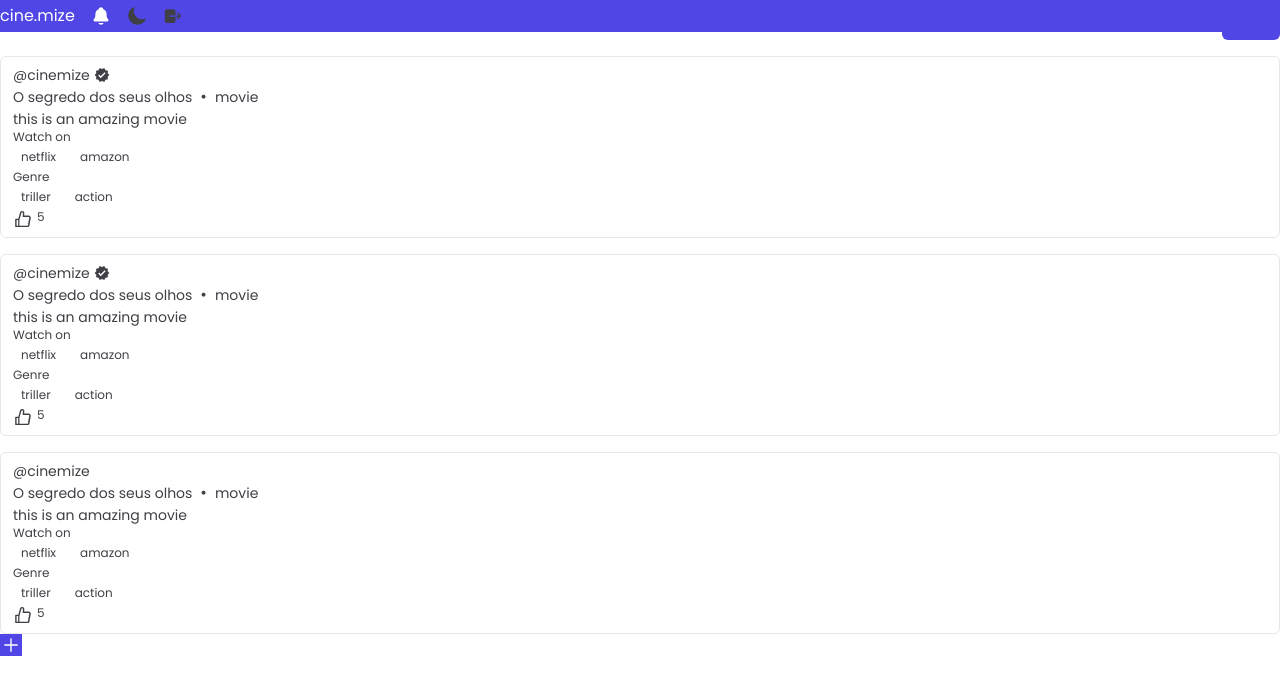
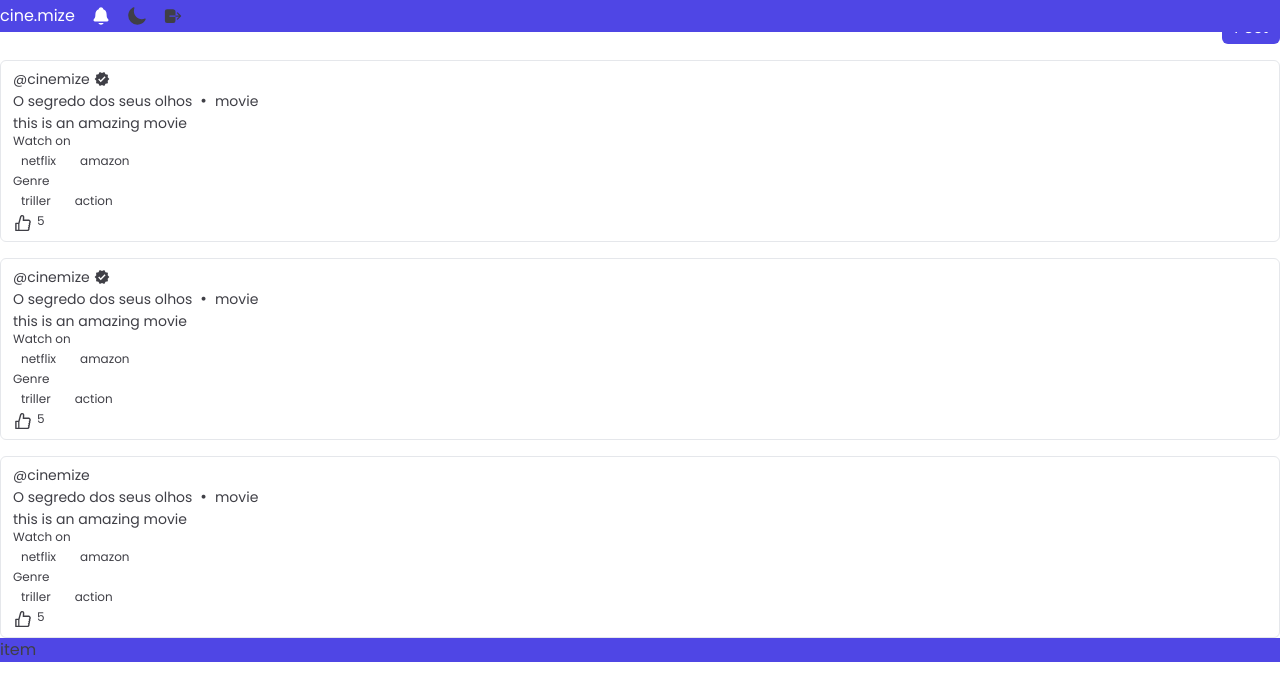
Before and after one commit to felipehimself/cinemize, a Next.js app: page /home in a window 1280 px wide. Shown: the top 700 px of the page. Built offline with nearby package versions, Linux system fonts and the light colour scheme; what tw-elements would draw is missing.

Commit message:
Iniciando bottomtab.

```diff
--- /dev/null
+++ b/Components/Elements/BottonTab.tsx
@@ -0,0 +1,8 @@
+const BottonTab = () => {
+  return (
+    <div className='fixed md:hidden bg-indigo-600 dark:bg-darker w-full bottom-0 left-0 right-0'>
+      <nav className=' container mx-auto flex justify-between'>item</nav>
+    </div>
+  );
+};
+export default BottonTab;
--- a/Components/Elements/Header.tsx
+++ b/Components/Elements/Header.tsx
@@ -51,7 +51,7 @@ const Header = () => {
         </nav>
         <div className='hidden flex-1 md:block '>
             <Input
-              placeHolder='Search user...'
+              placeHolder='Buscar usuário...'
               type='text'
               className='w-full dark:border-darker  rounded-md py-1 px-2'
               name='user'
--- a/Components/Elements/PostCard.tsx
+++ b/Components/Elements/PostCard.tsx
@@ -64,10 +64,10 @@ const PostCard = ({
             </div>
           </div>
           <footer className='flex items-end justify-end gap-1'>
-            <button className='active:scale-105 active:-rotate-3 transition'>
+            <button className='peer active:scale-105 active:-rotate-6 transition'>
               <AiOutlineLike size={20} />
             </button>
-            <span className='text-xs'>5</span>
+            <span className='text-xs peer-active:scale-110'>5</span>
           </footer>
         </div>
       </div>
--- a/Components/Elements/UserProfileContainer.tsx
+++ b/Components/Elements/UserProfileContainer.tsx
@@ -6,7 +6,7 @@ const UserProfileContainer = ({
   children: React.ReactNode;
 }): JSX.Element => {
   return (
-    <div className='bg-white dark:bg-dark fixed container left-1/2 -translate-x-2/4'>
+    <div className='bg-white dark:bg-dark fixed container -mt-2 left-1/2 -translate-x-2/4'>
       {children}
     </div>
   );
--- a/Components/Layout.tsx
+++ b/Components/Layout.tsx
@@ -1,10 +1,11 @@
 import React, { useState, useEffect } from 'react';
 import Header from './Elements/Header';
 import { useRouter } from 'next/router';
+import BottonTab from './Elements/BottonTab';
 
 const Layout = ({ children }: { children: React.ReactNode }): JSX.Element => {
   const router = useRouter();
-  const [hasHeader, setHasHeader] = useState(false);
+  const [hasComponent, setHasComponent] = useState(false);
   const { pathname } = router;
 
   useEffect(()=> {
@@ -14,15 +15,15 @@ const Layout = ({ children }: { children: React.ReactNode }): JSX.Element => {
 
       switch (pathname) {
         case '/':
-          setHasHeader(false)
+          setHasComponent(false)
           break;
 
         case '/login':
-          setHasHeader(false)
+          setHasComponent(false)
           break;
 
         default:
-          setHasHeader(true);
+          setHasComponent(true);
       }
     };
 
@@ -34,8 +35,9 @@ const Layout = ({ children }: { children: React.ReactNode }): JSX.Element => {
 
   return (
     <>
-      {hasHeader && <Header />}
-      <main className={`container mx-auto ${hasHeader? 'py-14' : undefined }`}>{children}</main>
+      {hasComponent && <Header />}
+      <main className={`container mx-auto ${hasComponent? 'py-14' : undefined }`}>{children}</main>
+      {hasComponent && <BottonTab/>}
     </>
   );
 };
--- a/pages/home/index.tsx
+++ b/pages/home/index.tsx
@@ -35,7 +35,7 @@ const Home: NextPage<{ options: string[]; genre: string[]; posts: any }> = ({
       <section className=''>
         {/* TIMELINE */}
 
-        <div className='flex-1 flex flex-col gap-4 pt-2'>
+        <div className='flex-1 flex flex-col gap-4 pt-2 sm:pt-3'>
           <button
             onClick={() => setShowForm(true)}
             className='hidden sm:block ml-auto bg-indigo-600 dark:bg-darker py-1 px-3 rounded-md text-white'
--- a/pages/profile/index.tsx
+++ b/pages/profile/index.tsx
@@ -43,7 +43,7 @@ const Profile: NextPage<{
           />
         </UserProfileContainer>
 
-        <div className='pt-3'>
+        <div className=''>
           <TabContent tab='posts' activeTab={tabs[tabIndex]}>
             {Array.from(Array(200).keys()).map((item) => {
               return <p key={item}>{item}</p>;
```
